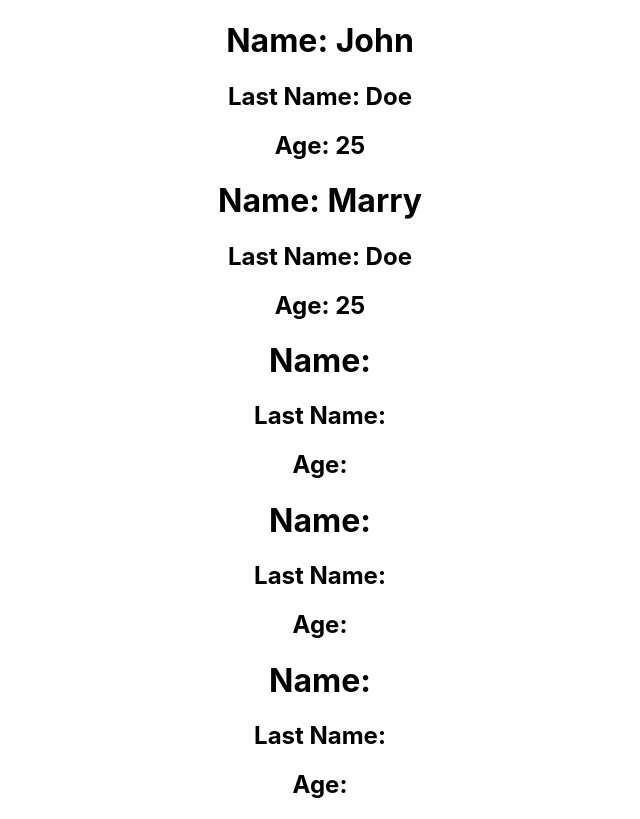
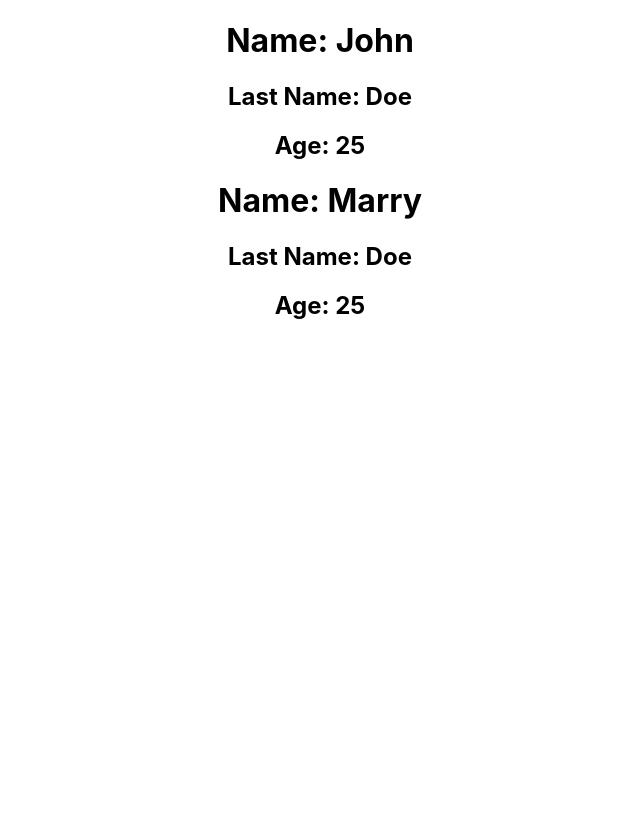
Before and after one commit to BoyanVelikov/simpleapp, a React (Create React App) app: page / in a window 1280 px wide. Shown: the whole page, without its empty margins (320-960 px from the left). Built offline with nearby package versions, Linux system fonts and the light colour scheme.

Commit message:
reduce persons

```diff
--- a/src/App.js
+++ b/src/App.js
@@ -20,9 +20,9 @@ const App = () => {
     <div className="App">
       <Person name='John' LastName='Doe' age={25}/>
       <Person name='Marry' LastName='Doe' age={25}/>
+      {/* <Person/>
       <Person/>
-      <Person/>
-      <Person/>
+      <Person/> */}
       {/* <h1>Hello, {2 + 2}</h1> */}
       {/* {name ? (
         <>
```
